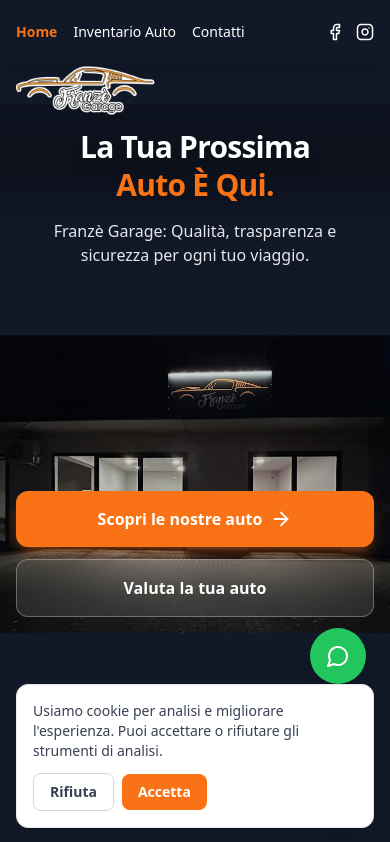
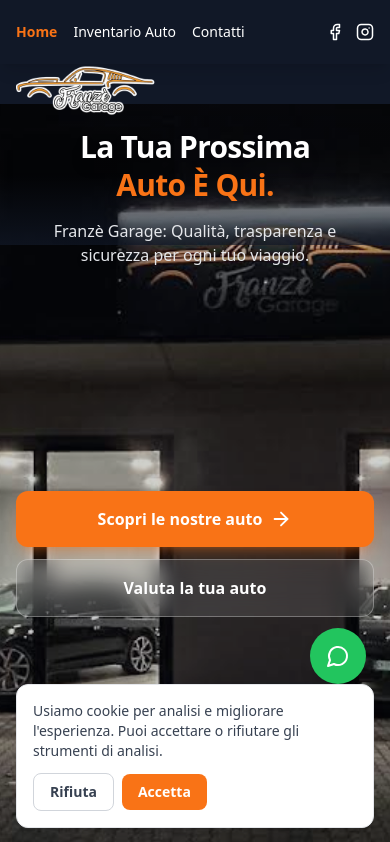
Before and after one commit to Giuseppe559/Franze-Garage, a React (Vite) app: page / in a window 390 px wide. Shown: the top 842 px of the page. Built offline with nearby package versions, Linux system fonts and the light colour scheme; no server answers; the database is empty.

Commit message:
Add files via upload

```diff
--- a/src/components/Hero.tsx
+++ b/src/components/Hero.tsx
@@ -2,14 +2,14 @@ import { ArrowRight, CheckCircle } from 'lucide-react';
 
 export default function Hero() {
   return (
-    <section className="relative text-white overflow-hidden flex flex-col lg:block bg-gray-900 lg:bg-gray-900 lg:bg-[url('/0.jpg')] lg:bg-[length:99%_auto] lg:bg-top lg:bg-fixed min-h-[90vh] lg:min-h-[720px]">
+    <section className="relative text-white overflow-hidden flex flex-col lg:block bg-gray-900 lg:bg-gray-900 lg:bg-[url('/0.jpg')] lg:bg-[length:99%_auto] lg:bg-top lg:bg-fixed min-h-[100svh] lg:min-h-[720px]">
       <div className="hidden lg:block absolute inset-0 bg-black/25 z-0"></div>
 
       <div className="absolute inset-0 z-0 lg:hidden">
         <img
           src="/0.jpg"
           alt="Background"
-          className="w-full h-full object-contain md:object-cover object-center opacity-80 scale-125 md:scale-100"
+          className="w-full h-full object-cover object-[center_20%] md:object-cover md:object-center opacity-80"
         />
         <div className="absolute inset-x-0 top-0 h-1/6 md:h-full bg-gradient-to-b from-black/20 via-black/30 to-gray-900/70"></div>
       </div>
```
